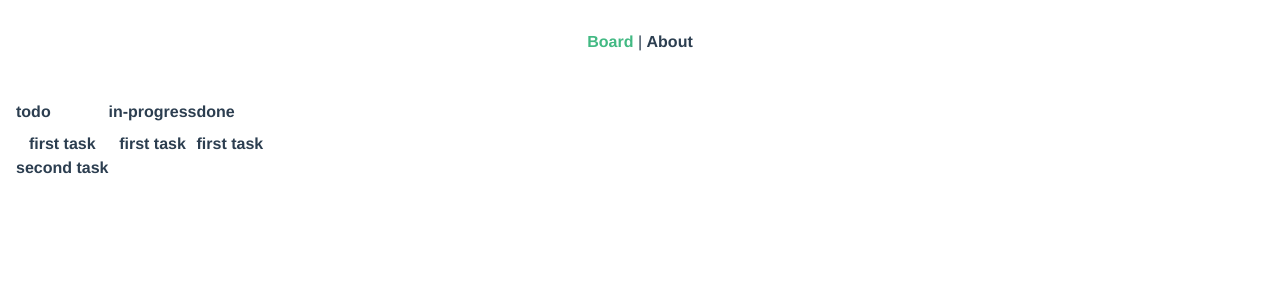
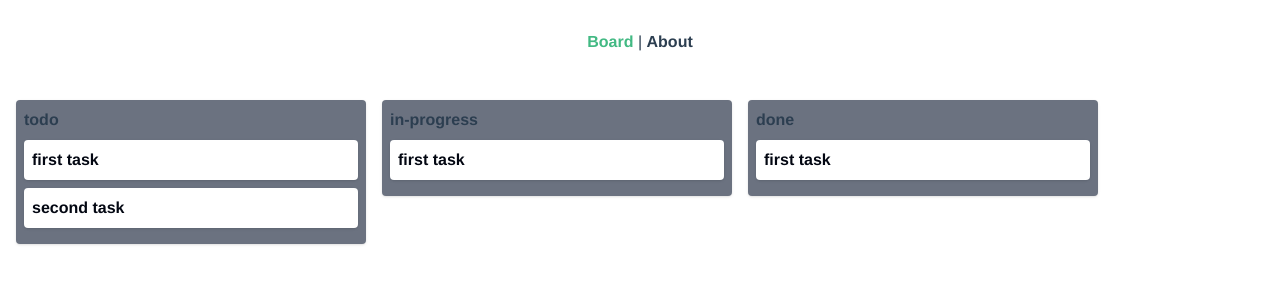
Before and after one commit to Rony-dot/task-manager, a Vue app: page / in a window 1280 px wide. Shown: the top 300 px of the page. Built offline with nearby package versions, Linux system fonts and the light colour scheme.

Commit message:
May 24, 2023, 2:39 AM

```diff
--- a/src/views/Board.vue
+++ b/src/views/Board.vue
@@ -28,11 +28,15 @@ export default {
 
 </script>
 <style lang="css">
-.btn{
-    @apply py-2 px-4 font-semibold rounded-lg shadow-md;
+.task{
+    @apply flex items-center flex-wrap shadow mb-2 py-2 px-2 rounded bg-white text-gray-950 no-underline;
+}
+.column{
+    @apply bg-gray-500 p-2 mr-4 text-left shadow rounded;
+    min-width: 350px;
 }
 .board {
-    @apply p-4  h-full overflow-auto;
+    @apply  p-4  h-full overflow-auto;
 }
 .task-bg {
   @apply  absolute;
```
